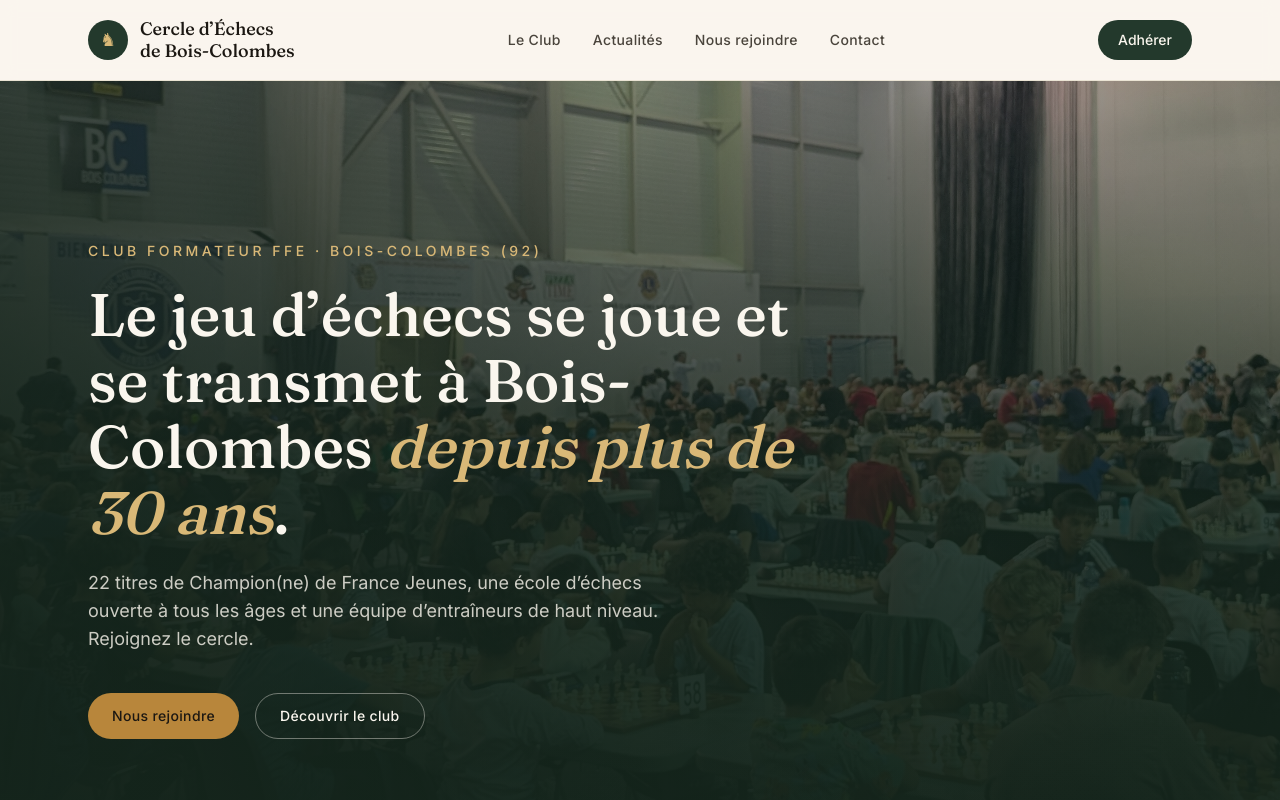
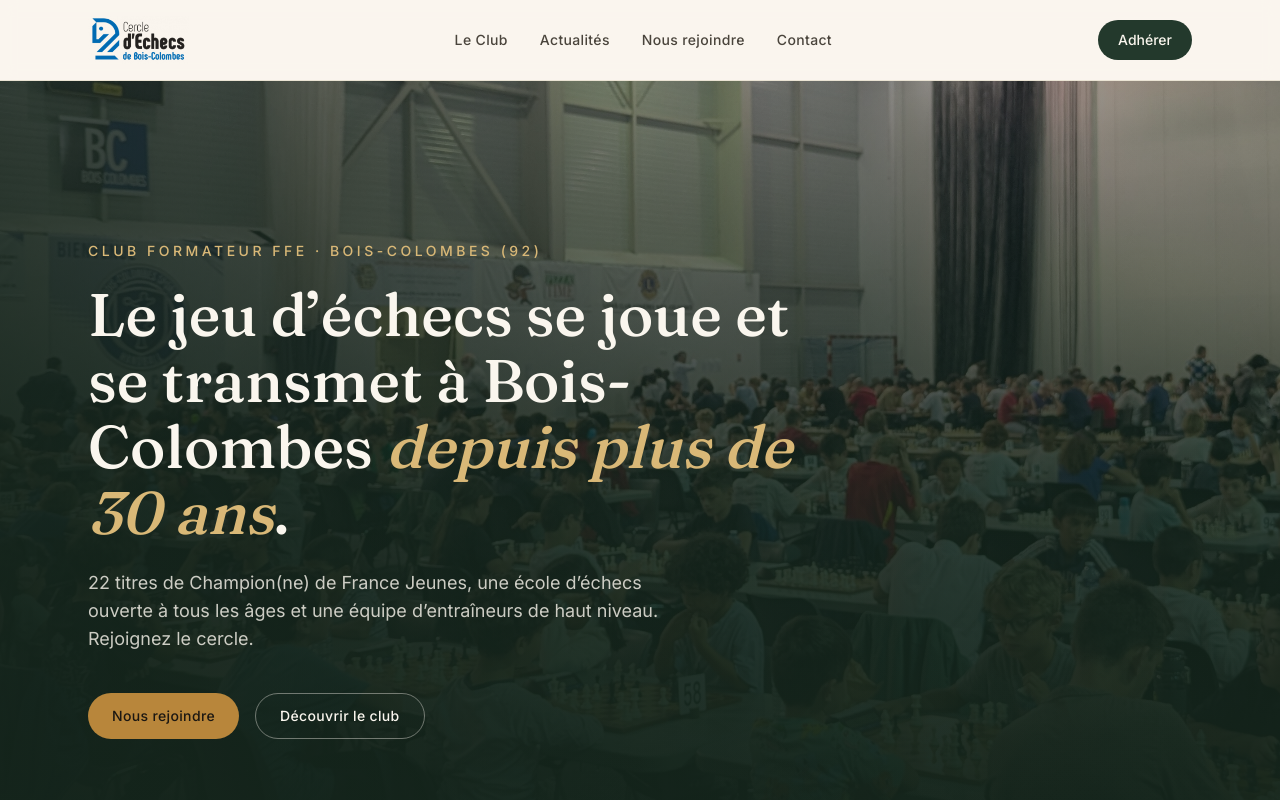
Before and after one commit to riadh-mnasri/bois-colombes-echecs, a Next.js app: page / in a window 1280 px wide. Shown: the top 800 px of the page. Built offline with nearby package versions, Linux system fonts and the light colour scheme.

Commit message:
Ajout du logo officiel du club dans le header et le footer

```diff
--- a/src/components/Footer.tsx
+++ b/src/components/Footer.tsx
@@ -1,14 +1,16 @@
 import Link from "next/link";
+import Image from "next/image";
 import { Container } from "./Container";
 import { club } from "@/lib/content";
+import logo from "../../public/brand/logo-cebc.png";
 
 export function Footer() {
   return (
     <footer className="border-t border-line/70 bg-paper-dim">
       <Container className="grid gap-10 py-14 sm:grid-cols-3">
         <div>
-          <p className="font-display text-lg font-medium">{club.name}</p>
-          <p className="mt-3 text-sm text-ink-soft">
+          <Image src={logo} alt="Cercle d'Échecs de Bois-Colombes" className="h-10 w-auto" />
+          <p className="mt-4 text-sm text-ink-soft">
             Former, encadrer et faire progresser les joueuses et joueurs d&rsquo;échecs de Bois-Colombes depuis plus de 30 ans.
           </p>
         </div>
--- a/src/components/Header.tsx
+++ b/src/components/Header.tsx
@@ -1,5 +1,7 @@
 import Link from "next/link";
+import Image from "next/image";
 import { Container } from "./Container";
+import logo from "../../public/brand/logo-cebc.png";
 
 const links = [
   { href: "/le-club", label: "Le Club" },
@@ -12,14 +14,8 @@ export function Header() {
   return (
     <header className="sticky top-0 z-50 border-b border-line/70 bg-paper/90 backdrop-blur">
       <Container className="flex h-20 items-center justify-between">
-        <Link href="/" className="flex items-center gap-3">
-          <span className="flex h-10 w-10 flex-none items-center justify-center rounded-full bg-forest text-lg leading-none text-gold-soft">
-            ♞
-          </span>
-          <span className="font-display text-lg font-medium leading-tight">
-            Cercle d&rsquo;Échecs
-            <br className="hidden sm:block" /> de Bois-Colombes
-          </span>
+        <Link href="/" className="flex items-center">
+          <Image src={logo} alt="Cercle d'Échecs de Bois-Colombes" className="h-11 w-auto sm:h-12" priority />
         </Link>
 
         <nav className="hidden items-center gap-8 md:flex">
```
Also changed, not shown: public/brand/logo-cebc.png (added).
